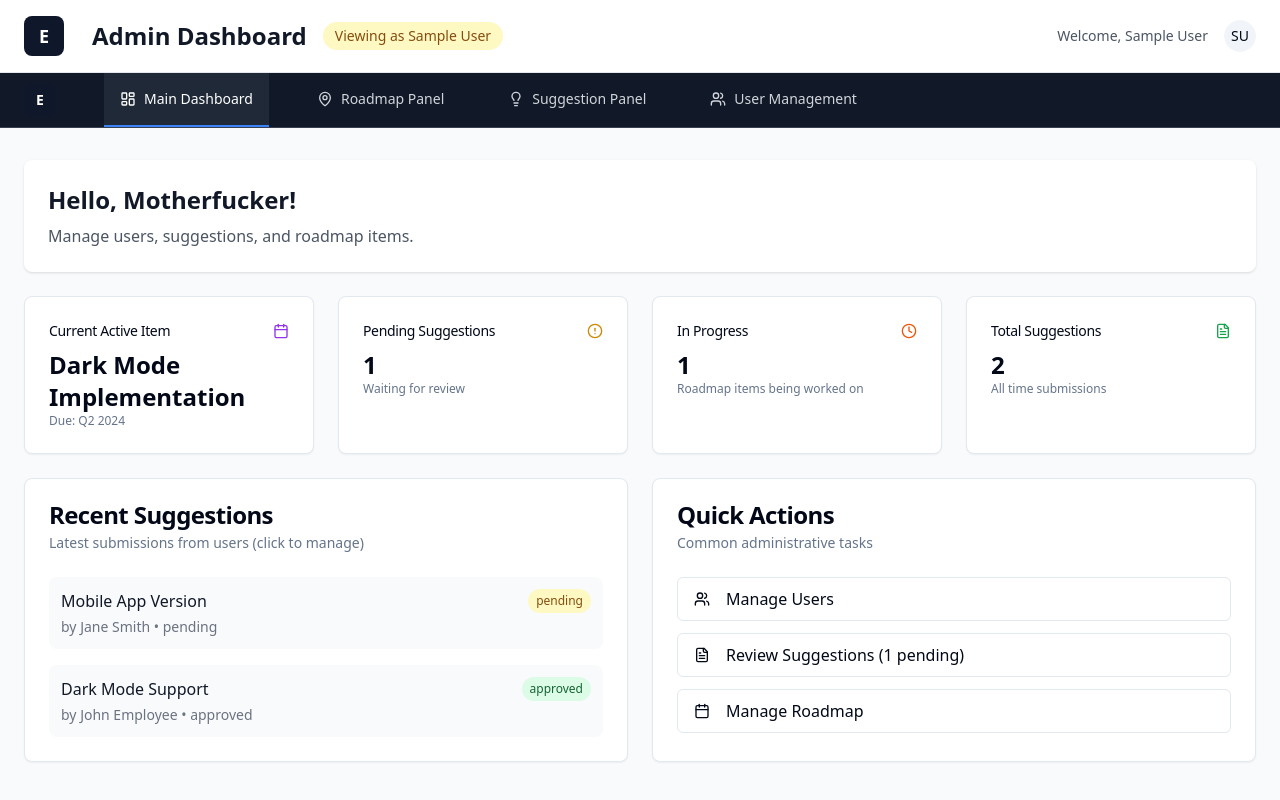
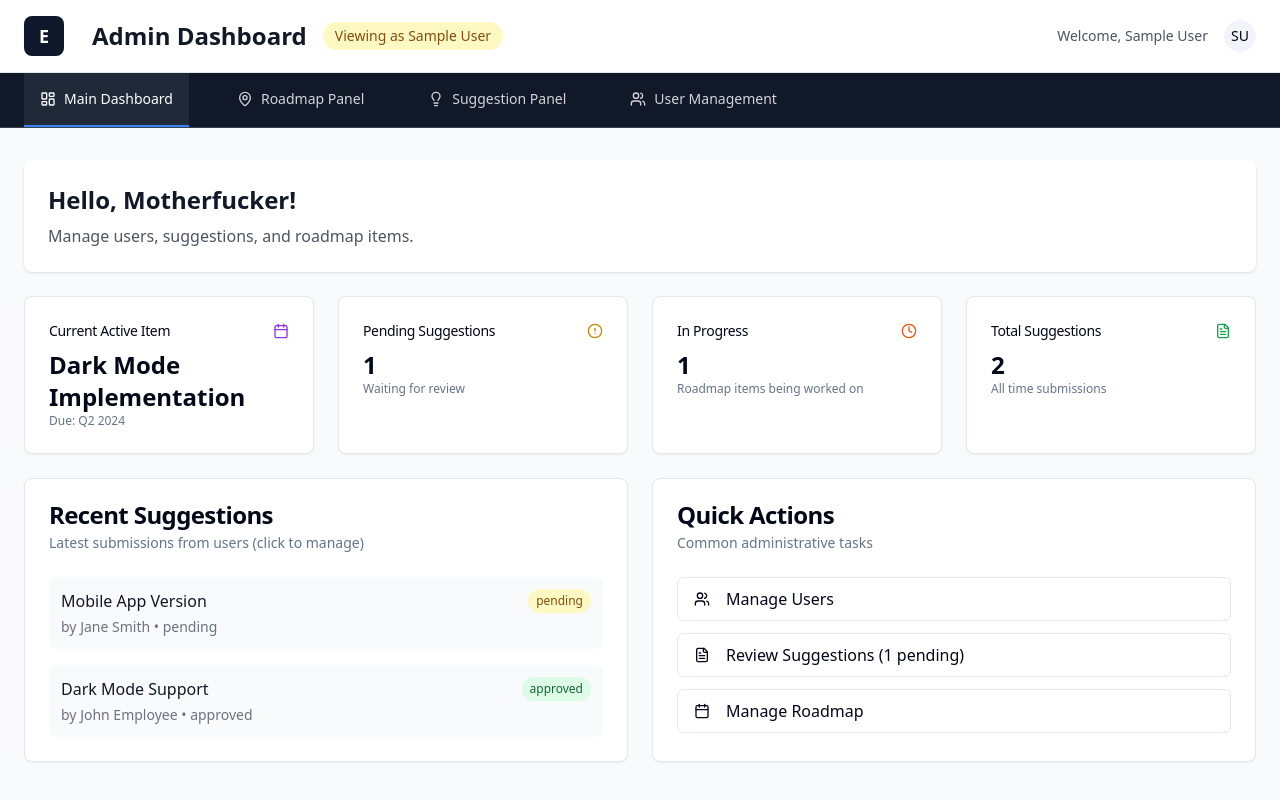
Before and after one commit to darlsson/suggest-plan-hub, a React (Vite) app: page /admin in a window 1280 px wide. Built offline with nearby package versions, Linux system fonts and the light colour scheme; sample sign-in values are in the browser's storage.

Commit message:
Code edited in Lovable Code Editor
Edited UI in Lovable

```diff
--- a/src/components/layout/AdminNavbar.tsx
+++ b/src/components/layout/AdminNavbar.tsx
@@ -52,9 +52,7 @@ export function AdminNavbar() {
       <div className="container mx-auto px-6">
         {/* Desktop Navigation */}
         <div className="hidden md:flex items-center space-x-8">
-          <Link to="/" className="flex items-center justify-center w-8 h-8 bg-primary rounded-lg hover:bg-primary/90 transition-colors mr-4">
-            <span className="text-white font-bold text-sm">E</span>
-          </Link>
+
           {navItems.map((item) => (
             <Link
               key={item.name}
```
